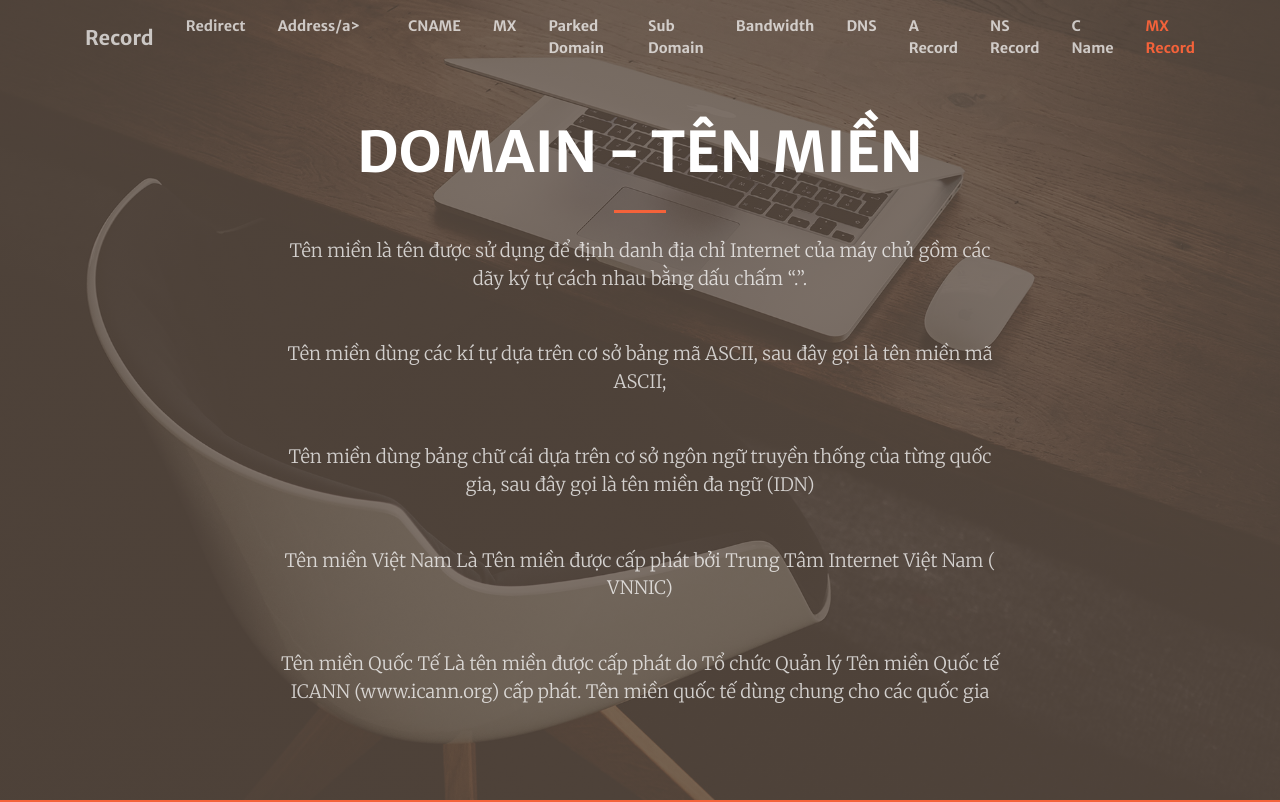
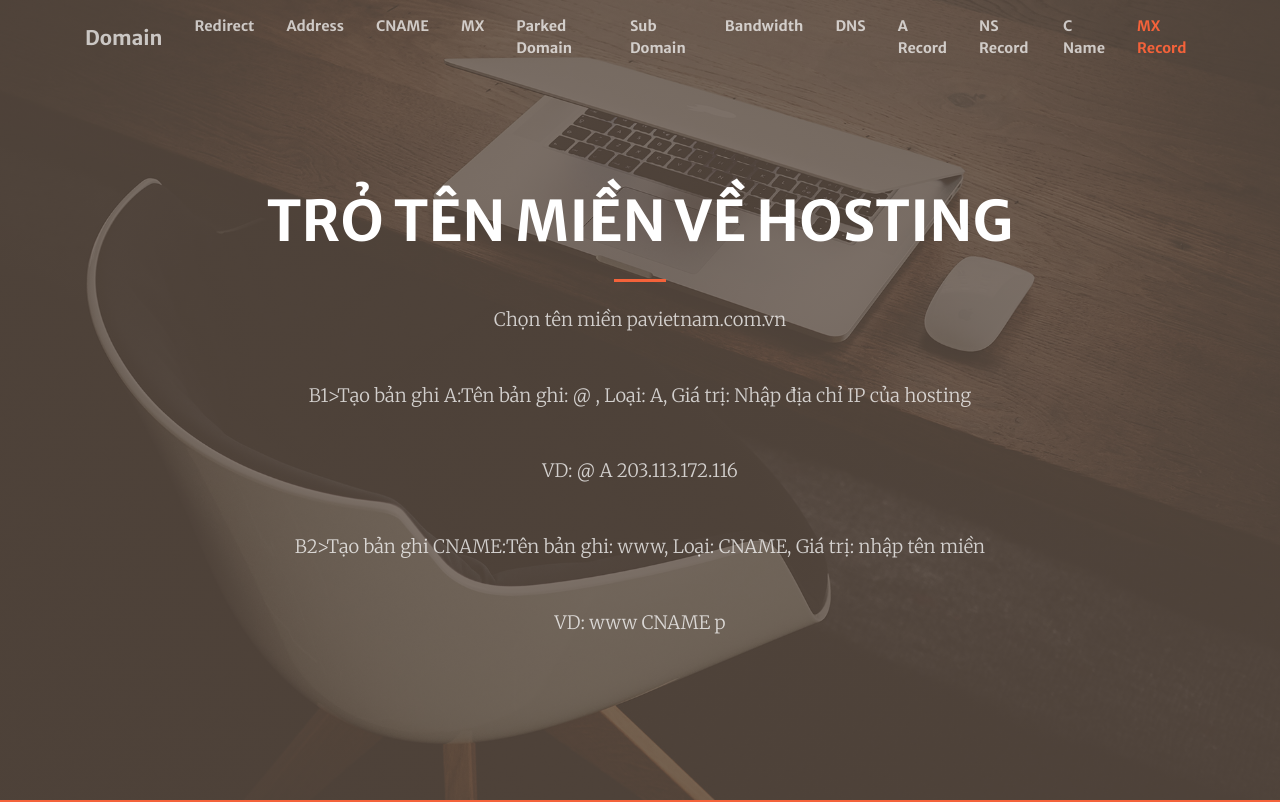
Before and after one commit to dangphamdns/dangphamdns.github.io, a website with bundled scripts: page index.html in a window 1280 px wide. Shown: the top 802 px of the page. Built offline with nearby package versions, Linux system fonts and the light colour scheme.

Commit message:
Update index.html

```diff
--- a/index.html
+++ b/index.html
@@ -30,7 +30,7 @@
   <!-- Navigation -->
   <nav class="navbar navbar-expand-lg navbar-light fixed-top py-3" id="mainNav">
     <div class="container">
-      <a class="navbar-brand js-scroll-trigger" href="#page-top">Record</a>
+      <a class="navbar-brand js-scroll-trigger" href="#page-top">Domain</a>
       <button class="navbar-toggler navbar-toggler-right" type="button" data-toggle="collapse" data-target="#navbarResponsive" aria-controls="navbarResponsive" aria-expanded="false" aria-label="Toggle navigation">
         <span class="navbar-toggler-icon"></span>
       </button>
@@ -40,7 +40,7 @@
             <a class="nav-link js-scroll-trigger" href="#about">Redirect</a>
           </li>
           <li class="nav-item">
-            <a class="nav-link js-scroll-trigger" href="#services">Address/a>
+            <a class="nav-link js-scroll-trigger" href="#services">Address</a>
           </li>
           <li class="nav-item">
             <a class="nav-link js-scroll-trigger" href="#portfolio">CNAME</a>
@@ -82,15 +82,15 @@
     <div class="container h-100">
       <div class="row h-100 align-items-center justify-content-center text-center">
         <div class="col-lg-10 align-self-end">
-          <h1 class="text-uppercase text-white font-weight-bold">Domain - Tên miền</h1>
+          <h1 class="text-uppercase text-white font-weight-bold">Trỏ tên miền về hosting</h1>
           <hr class="divider my-4">
         </div>
         <div class="col-lg-8 align-self-baseline">
-          <p class="text-white-75 font-weight-light mb-5">Tên miền là tên được sử dụng để định danh địa chỉ Internet của máy chủ gồm các dãy ký tự cách nhau bằng dấu chấm “.”.</p>
-          <p class="text-white-75 font-weight-light mb-5">Tên miền dùng các kí tự dựa trên cơ sở bảng mã ASCII, sau đây gọi là tên miền mã ASCII;</p>
-          <p class="text-white-75 font-weight-light mb-5">Tên miền dùng bảng chữ cái dựa trên cơ sở ngôn ngữ truyền thống của từng quốc gia, sau đây gọi là tên miền đa ngữ (IDN)</p>
-          <p class="text-white-75 font-weight-light mb-5">Tên miền Việt Nam Là Tên miền được cấp phát bởi Trung Tâm Internet Việt Nam ( VNNIC)</p>
-          <p class="text-white-75 font-weight-light mb-5">Tên miền Quốc Tế Là tên miền được cấp phát do Tổ chức Quản lý Tên miền Quốc tế ICANN (www.icann.org) cấp phát. Tên miền quốc tế dùng chung cho các quốc gia</p>
+          <p class="text-white-75 font-weight-light mb-5">Chọn tên miền pavietnam.com.vn</p>
+          <p class="text-white-75 font-weight-light mb-5">B1>Tạo bản ghi A:Tên bản ghi: @ , Loại: A, Giá trị: Nhập địa chỉ IP của hosting</p>
+          <p class="text-white-75 font-weight-light mb-5">VD: @ A 203.113.172.116</p>
+          <p class="text-white-75 font-weight-light mb-5">B2>Tạo bản ghi CNAME:Tên bản ghi: www, Loại: CNAME, Giá trị: nhập tên miền</p>
+          <p class="text-white-75 font-weight-light mb-5">VD: www CNAME p</p>
         </div>
       </div>
     </div>
@@ -159,9 +159,9 @@
           <p class="text-muted mb-5">Để có thể khai báo bản ghi CNAME, bắt buộc phải có bản ghi kiểu A để khai báo tên của máy. Tên miền được khai báo trong bản ghi kiểu A trỏ đến địa chỉ IP của máy được gọi là tên miền chính (canonical domain). Các tên miền khác muốn trỏ đến máy tính này phải được khai báo là bí danh của tên máy (alias domain).</p>
           <p class="text-muted mb-5">Cú pháp của bản ghi CNAME: alias-domain IN CNAME canonical domain.</p>
           <p class="text-muted mb-5">Ví dụ: Trỏ bản ghi CNAME cho tên miền blog.pavietnam.com.vn về pavietnam.com.vn. Tên miền blog.pavietnam.com.vn sẽ là tên bí danh của tên miền pavietnam.com.vn , hai tên miền kites.comvn và blog.kites.com.vn sẽ cùng trỏ đến địa chỉ IP 202.92.4.44.</p>
-          <p class="text-muted mb-5">Có thể kết hợp bản ghi A với CNAME để trỏ tên miền. Trong những lần sau nếu có thay đổi IP server thì chỉ cần cập nhật bản ghi A cho kites.com.vn khi đó bản ghi blog.kites.com.vn sẽ tự động trỏ sang IP mới.</p>
+          <p class="text-muted mb-5">Có thể kết hợp bản ghi A với CNAME để trỏ tên miền. Trong những lần sau nếu có thay đổi IP server thì chỉ cần cập nhật bản ghi A cho pavietnam.com.vn khi đó bản ghi blog.kites.com.vn sẽ tự động trỏ sang IP mới.</p>
           <p class="text-muted mb-5">Khai báo bản ghi CNAME ở tên miền pavietnam.com.vn: Tên bản ghi: blog - Loại bản ghi: CNAME - Giá trị bản ghi: pavietnam.com.vn</p>
-          <p class="text-muted mb-5">Sau khi cập nhật thành công ta kiểm tra ping tên miền blog.kites.com.vn sẽ trùng IP với kites.com.vn</p>
+          <p class="text-muted mb-5">Sau khi cập nhật thành công ta kiểm tra ping tên miền blog.pavietnam.com.vn sẽ trùng IP với pavietnam.com.vn</p>
       </div>
       </div>
     </div>
@@ -177,9 +177,9 @@
         </div>
         <div class="col-lg-8 align-self-baseline">
           <p class="text-white-75 font-weight-light mb-5">Bản ghi MX dùng để khai báo máy chủ chuyển thư điện tử tới của một tên miền.</p>
-          <p class="text-white-75 font-weight-light mb-5">Ví dụ: để các thư điện tử có cấu trúc user@kites.com.vn được gửi đến máy chủ chuyển thư điện tử có tên SMTP.MAILER.iNET.VN , trên cơ sở dữ liệu của DNS cần khai báo bản ghi MX như sau:</p>
+          <p class="text-white-75 font-weight-light mb-5">Ví dụ: để các thư điện tử có cấu trúc user@pavietnam.com.vn được gửi đến máy chủ chuyển thư điện tử có tên SMTP.MAILER.pavietnam.VN , trên cơ sở dữ liệu của DNS cần khai báo bản ghi MX như sau:</p>
           <p class="text-white-75 font-weight-light mb-5">Các thông số được khai báo trong bản ghi MX nêu trên gồm có:</p>
-          <p class="text-white-75 font-weight-light mb-5">kites.com.vn : là tên miền được khai báo để sử dụng như địa chỉ thư điện tử.-smtp.mailer.inet.vn: là tên của máy chủ chuyển tiếp thư điện tử.-5 : Là giá trị ưu tiên, giá trị ưu tiên có thể là một số nguyên bất kỳ từ 1 đến 255, nếu giá trị ưu tiên này càng nhỏ thì trạm chuyển tiếp thư điện tử được khai báo sau đó sẽ là trạm chuyển tiếp thư điện tử được chuyển đến đầu tiên.-Thì tất cả các thư điện tử gửi đến sẽ được ưu tiên gửi đến máy chủ SMTP.MAILER.iNET.VN trước.-Chỉ trong trường hợp máy chủ SMTP.MAILER.iNET.VN không thể nhận thư thì các thư này mới được chuyển đến máy chủ thứ STORE.MAILER.INET.VN.</p>
+          <p class="text-white-75 font-weight-light mb-5">pavietnam.com.vn: là tên miền được khai báo để sử dụng như địa chỉ thư điện tử.-smtp.mailer.pavietnam.vn: là tên của máy chủ chuyển tiếp thư điện tử.-5 : Là giá trị ưu tiên, giá trị ưu tiên có thể là một số nguyên bất kỳ từ 1 đến 255, nếu giá trị ưu tiên này càng nhỏ thì trạm chuyển tiếp thư điện tử được khai báo sau đó sẽ là trạm chuyển tiếp thư điện tử được chuyển đến đầu tiên.-Thì tất cả các thư điện tử gửi đến sẽ được ưu tiên gửi đến máy chủ SMTP.MAILER.pavietnam.VN trước.-Chỉ trong trường hợp máy chủ SMTP.MAILER.pavietnam.VN không thể nhận thư thì các thư này mới được chuyển đến máy chủ thứ STORE.MAILER.pavietnam.VN.</p>
         </div>
       </div>
     </div>
```
